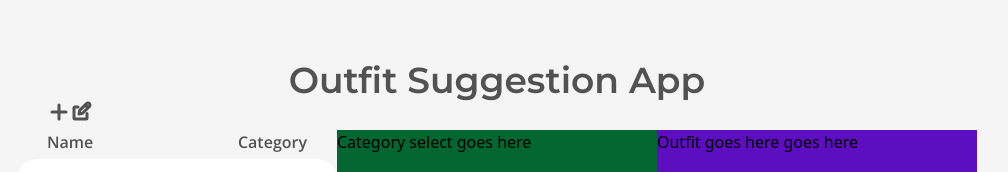
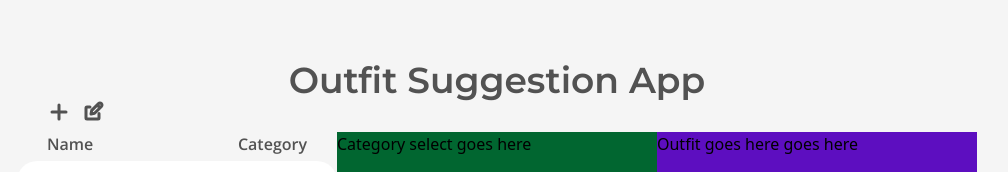
Before and after one commit to rainalexotl/outfit-random-generator, a React (Vite) app: page / in a window 1280 px wide. Shown: the top 172 px of the page, without its empty margins (143-1151 px from the left). Built offline with nearby package versions, Linux system fonts and the light colour scheme.

Commit message:
added bottom margin and gap between table update buttons

```diff
--- a/src/components/TableUpdateButtons.jsx
+++ b/src/components/TableUpdateButtons.jsx
@@ -2,7 +2,7 @@ import Icon from "./Icon.jsx";
 
 export default function TableUpdateButtons() {
     return (
-        <section className="ml-[30px]">
+        <section className="flex flex-row gap-3 ml-[30px] mb-2">
             <button>
                 <Icon iconName={"add"} color="text-neutral-600" />
             </button>
```
